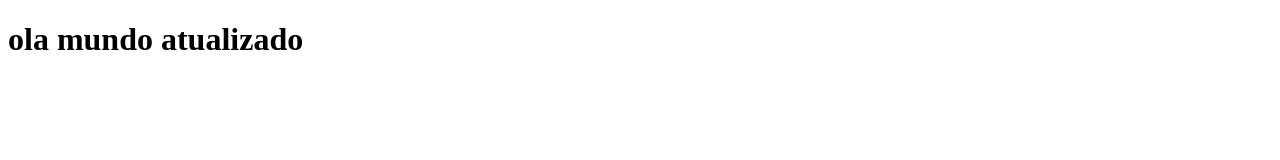
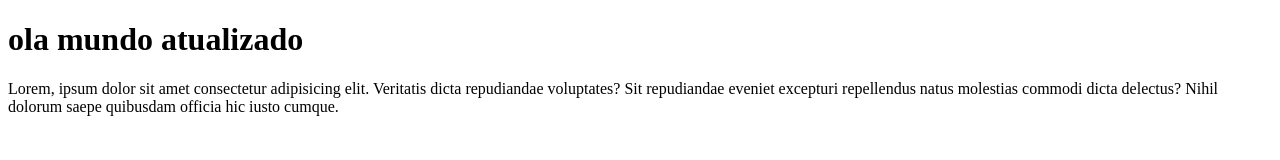
Before and after one commit to DouglasCostaMMII/teste-vscode, a plain HTML site: page index.html in a window 1280 px wide. Drawn offline with Linux system fonts and the light colour scheme.

Commit message:
addlorem

```diff
--- a/index.html
+++ b/index.html
@@ -11,5 +11,6 @@
 <h1>
     ola mundo atualizado
 </h1>
+<p>Lorem, ipsum dolor sit amet consectetur adipisicing elit. Veritatis dicta repudiandae voluptates? Sit repudiandae eveniet excepturi repellendus natus molestias commodi dicta delectus? Nihil dolorum saepe quibusdam officia hic iusto cumque.</p>
 </body>
 </html>
```
